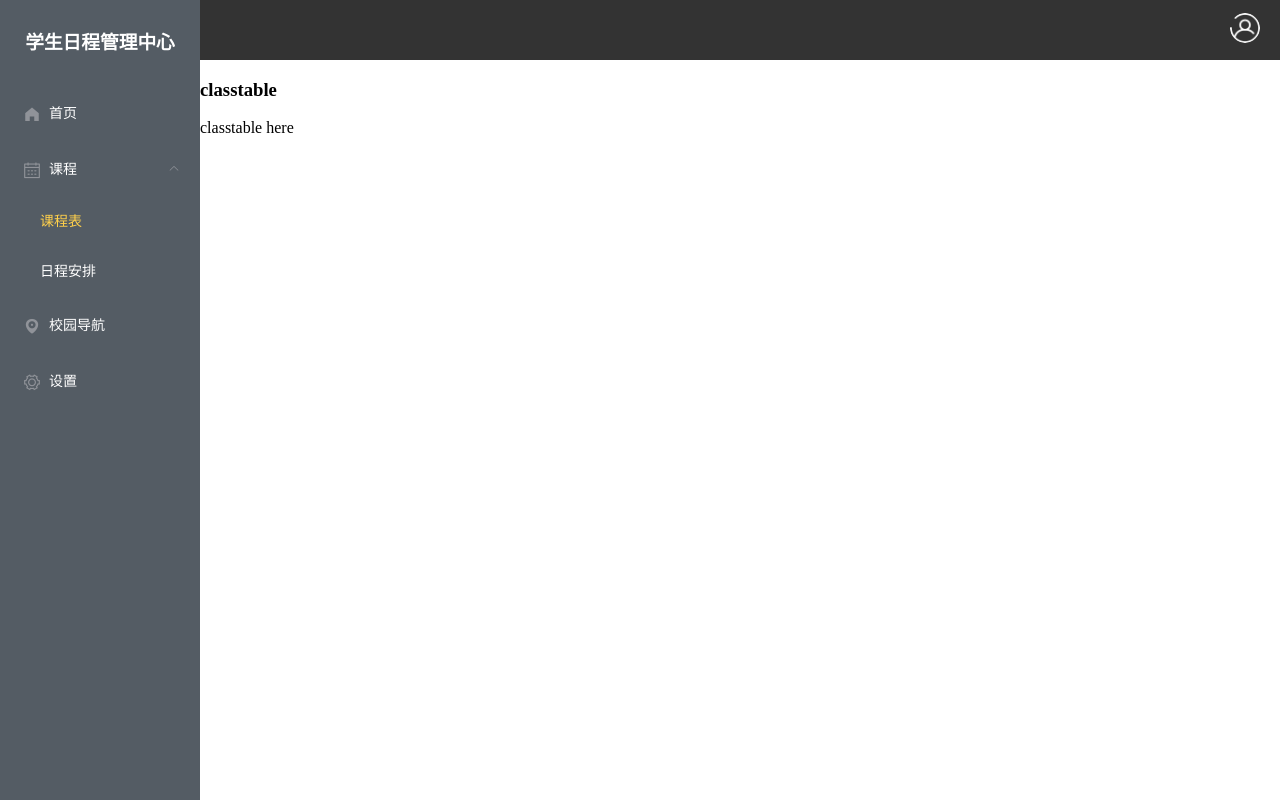
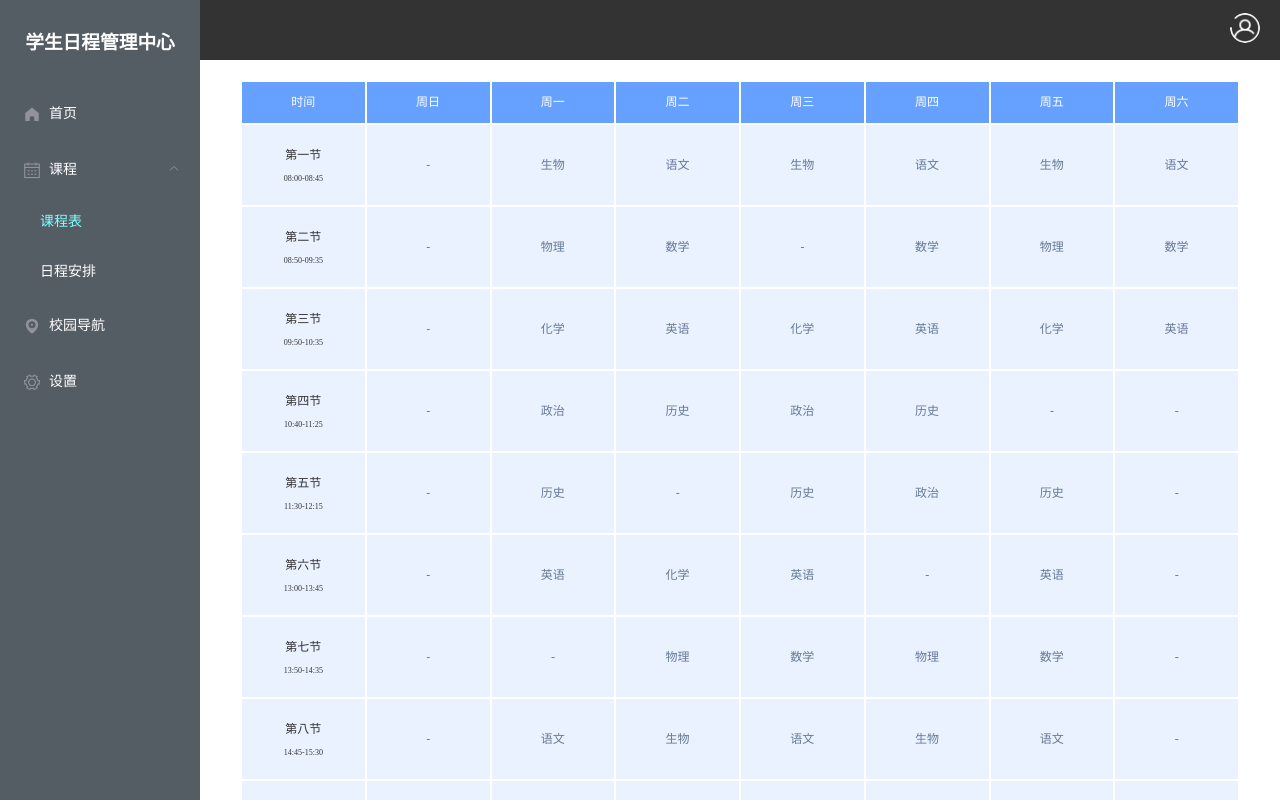
Before and after one commit to Mixecsion/StudentDailySystem, a Vue app: page /classtable in a window 1280 px wide. Built offline with nearby package versions, Linux system fonts and the light colour scheme.

Commit message:
+课程表布局

```diff
--- a/src/components/commonAside.vue
+++ b/src/components/commonAside.vue
@@ -1,5 +1,5 @@
 <template>
-    <el-menu id="menu" :router="true" :default-active="this.$route.path" class="el-menu-vertical-demo" background-color="#545c64" text-color="#FFFFFF" active-text-color="#ffd04b"  @open="handleOpen" @close="handleClose" :collapse="isCollapse">
+    <el-menu id="menu" :router="true" :default-active="this.$route.path" class="el-menu-vertical-demo" background-color="#545c64" text-color="#FFFFFF" active-text-color="#80ffff"  @open="handleOpen" @close="handleClose" :collapse="isCollapse">
    <h3>学生日程管理中心</h3>
    <el-menu-item @click="this.$router.push(home)" index="/">
     <i class="el-icon-s-home"></i>
--- a/src/components/commonHeader.vue
+++ b/src/components/commonHeader.vue
@@ -6,7 +6,7 @@
                     <img class="user" :src="userImg">
                 </span>
                 <el-dropdown-menu slot="dropdown">
-                    <el-dropdown-item>登出</el-dropdown-item>
+                    <el-dropdown-item>退出</el-dropdown-item>
                 </el-dropdown-menu>
             </el-dropdown>
        </div>
--- a/src/main.js
+++ b/src/main.js
@@ -6,7 +6,6 @@ import router from '../router/router'
 
 Vue.config.productionTip = false
 Vue.use(ElementUI)
-
 new Vue({
   router,
   render: h => h(App),
--- a/views/Classtable.vue
+++ b/views/Classtable.vue
@@ -7,12 +7,32 @@
             <el-header>
                 <common-header></common-header>
             </el-header>
-            <div>
-                <h1>classtable</h1>
-                <p>{{msg}}</p>
-            </div>
             <el-main>
-                <router-view></router-view>
+                <div class="class-table">
+                    <div class="table-wrapper">
+                        <div class="table-container">
+                            <table>
+                                <thead>
+                                    <tr>
+                                        <th>时间</th>
+                                        <th v-for="(weekNum, weekIndex) in classTableData.courses.length" :key="weekIndex"> {{'周' + digital2Chinese(weekIndex, 'week')}}</th>
+                                    </tr>
+                                </thead>
+                                <tbody>
+                                    <tr v-for="(lesson, lessonIndex) in classTableData.lessons" :key="lessonIndex">
+                                        <td>
+                                            <p>{{'第' + digital2Chinese(lessonIndex+1) + "节"}}</p>
+                                            <p class="period">{{ lesson }}</p>
+                                        </td>
+                                        <td v-for="(course, courseIndex) in classTableData.courses" :key="courseIndex" @click="open()">
+                                            {{classTableData.courses[courseIndex][lessonIndex] || '-'}}
+                                        </td>
+                                    </tr>
+                                </tbody>
+                            </table>
+                        </div>
+                    </div>
+                </div>
             </el-main>
         </el-container>
     </el-container>
@@ -28,7 +48,58 @@ export default{
         CommonHeader
     },
     data(){
-        return{msg:"classtable here"}
+        return{
+           classTableData: {
+                lessons: [
+                    '08:00-08:45',
+                    '08:50-09:35',
+                    '09:50-10:35',
+                    '10:40-11:25',
+                    '11:30-12:15',
+                    '13:00-13:45',
+                    '13:50-14:35',
+                    '14:45-15:30',
+                    '15:40-16:25',
+                    '16:35-17:20',
+                    '17:25-18:10',
+                    '18:30-19:15',
+                    '19:20-20:05',
+                    '20:10-20:55',
+
+                ],
+                courses: [
+                    ['', '', '', '', '', '', '', ''],
+                    ['生物', '物理', '化学', '政治', '历史', '英语', '', '语文'],
+                    ['语文', '数学', '英语', '历史', '', '化学', '物理', '生物'],
+                    ['生物', '', '化学', '政治', '历史', '英语', '数学', '语文'],
+                    ['语文', '数学', '英语', '历史', '政治', '', '物理', '生物'],
+                    ['生物', '物理', '化学', '', '历史', '英语', '数学', '语文'],
+                    ['语文', '数学', '英语', '', '', '', '', ''],
+                ]
+            }
+        }
+    },
+    created() {
+     /* mock随机数据*/
+        // Mock.mock({
+		//     lessons: ['08:00-09:00', '09:00-10:00', '10:00-11:00', '11:00-12:00', '13:00-14:00', '14:00-15:00', '15:00-16:00', '16:00-17:00'],
+		//     'courses|7': [['生物', '物理', '化学', '政治', '历史', '英语', '', '语文']]
+		// });
+    },
+    methods: {
+        /**
+        * 数字转中文
+        * @param {Number} num 需要转换的数字
+        * @param {String} identifier 标识符
+        * @returns {String} 转换后的中文
+        */
+        digital2Chinese(num, identifier) {
+            const character = ['零', '一', '二', '三', '四', '五', '六', '七', '八', '九', '十', '十一', '十二','十三','十四'];
+            return identifier === 'week' && (num === 0 || num === 7) ? '日' : character[num];
+        },
+            open() {
+                this.$alert("课程数据balabala"+"\n"+"balabala", '课程名称', {});
+            }
     }
 }
 </script>
@@ -40,4 +111,48 @@ export default{
 .el-main{
     padding-top: 0;
 }
+.class-table {
+    .table-wrapper {
+        width: 100%;
+        height: 100%;
+        overflow: auto;
+    }
+    .table-container {
+        margin: 20px;
+        table {
+            table-layout: fixed;
+            width: 100%;
+
+            thead {
+                background-color: #67a1ff;
+                th {
+                    color: #fff;
+                    line-height: 17px;
+                    font-weight: normal;
+                }
+            }
+            tbody {
+                background-color: #eaf2ff;
+                td {
+                    color: #677998;
+                    line-height: 12px;
+                }
+            }
+            th,
+            td {
+                width: 60px;
+                padding: 12px 2px;
+                font-size: 12px;
+                text-align: center;
+            }
+
+            tr td:first-child {
+                color: #333;
+                .period {
+                    font-size: 8px;
+                }
+            }
+        }
+    }
+}
 </style>
```
Also changed, not shown: views/Login.vue (+6 -1 lines).
